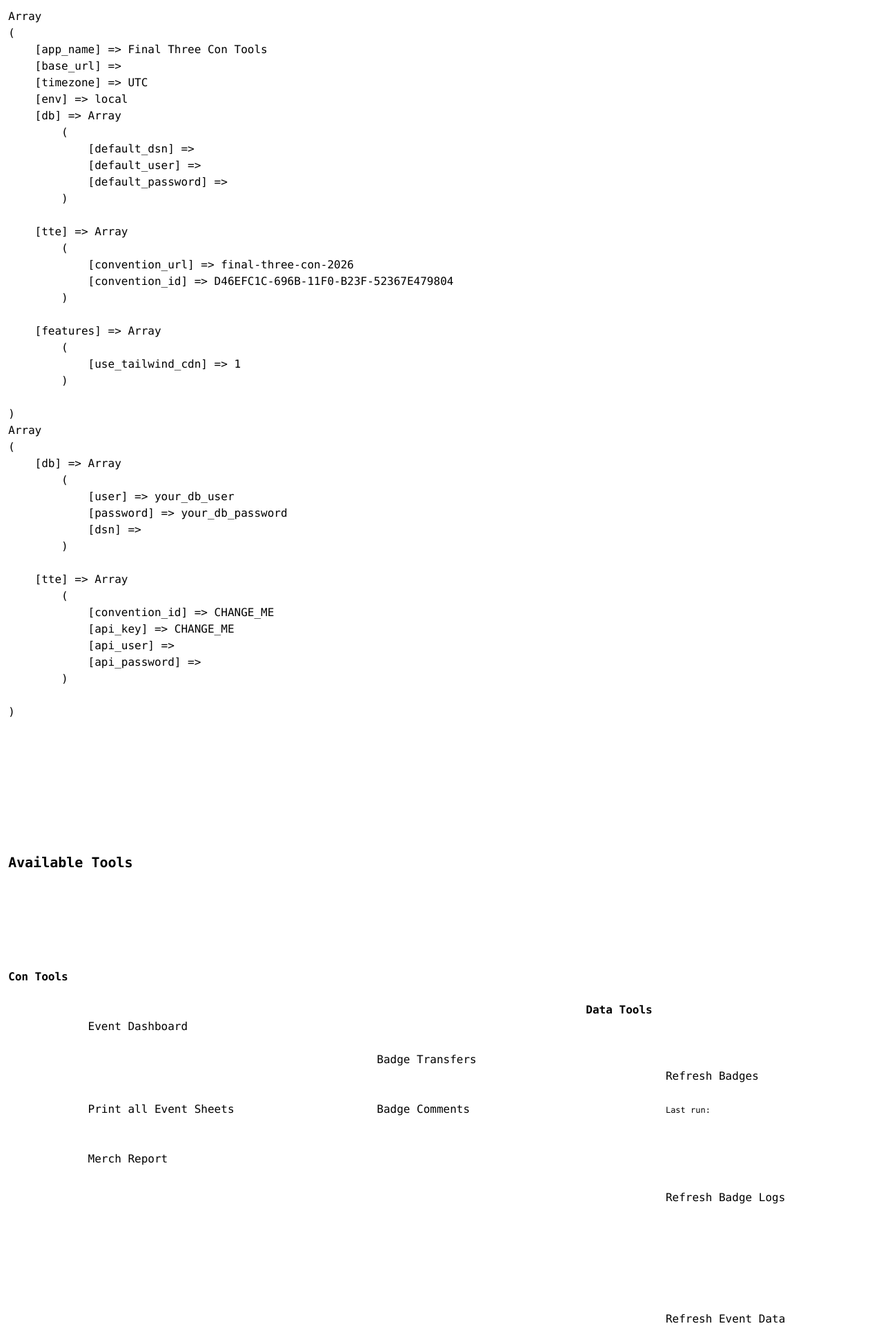
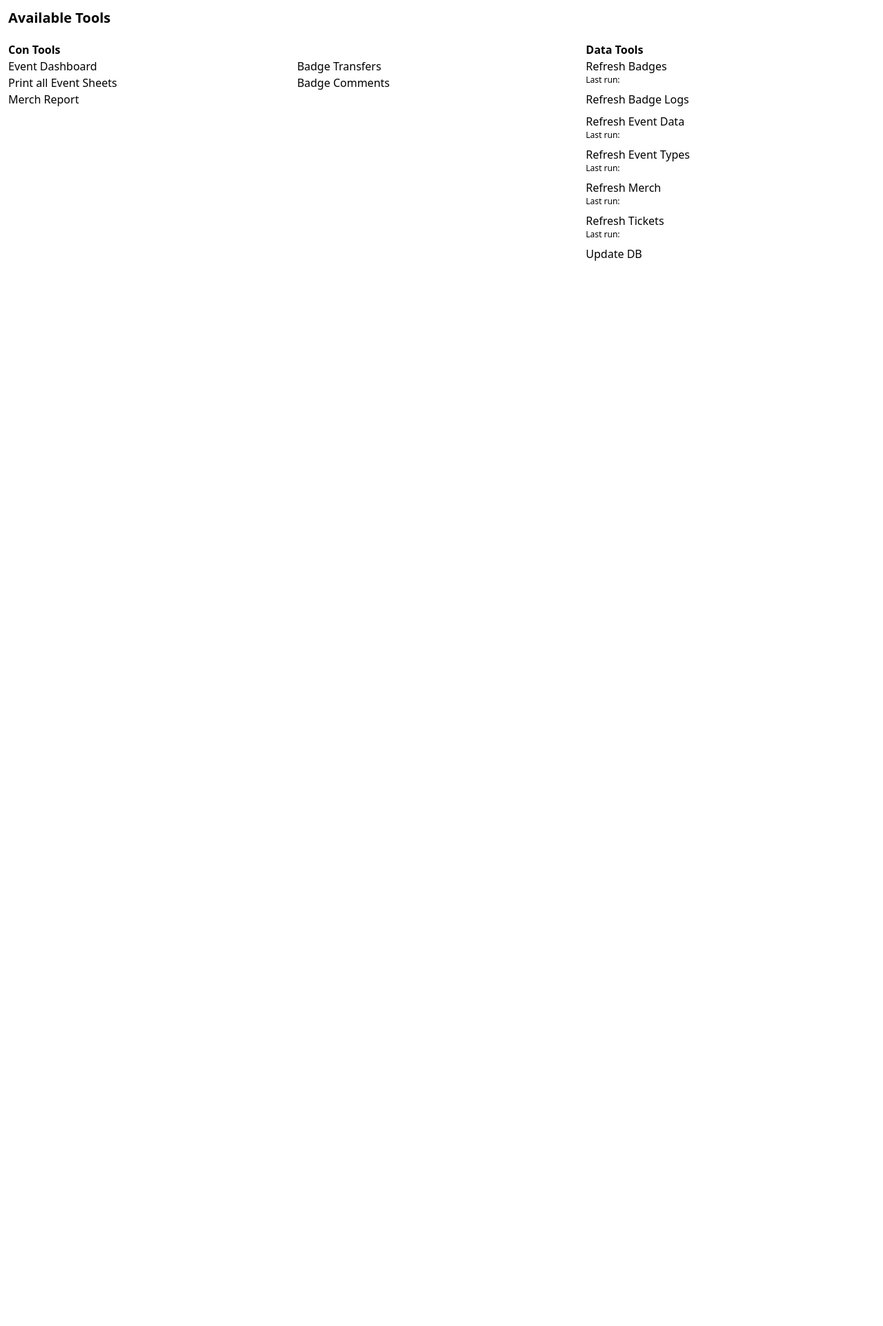
Before and after one commit to JeffVandenberg/finalthreecon, a PHP site: page /index.php in a window 1280 px wide. Shown: the top 1922 px of the page at 69% size. After the commit the page ends 378 px from the top, so only its background shows below. Run offline with PHP 8.4, Linux system fonts and the light colour scheme; some libraries are stand-ins or nearby versions.

Commit message:
Misc Updates

```diff
--- a/core/bootstrap.php
+++ b/core/bootstrap.php
@@ -7,7 +7,6 @@
  * - Applies timezone and error display based on environment
  */
 
-echo '<pre>';
 // Load Composer autoloader
 $autoloadPath = __DIR__ . '/../vendor/autoload.php';
 if (file_exists($autoloadPath)) {
@@ -28,12 +27,12 @@
 if (file_exists($appConfigPath)) {
     $__APP_CONFIG = require $appConfigPath;
 }
-print_r($__APP_CONFIG);
+
 $secretsPath = __DIR__ . '/../config/secrets.php';
 if (file_exists($secretsPath)) {
     $__APP_SECRETS = require $secretsPath;
 }
-print_r($__APP_SECRETS);
+
 // Dot-notation array getter
 if (!function_exists('clocktower_array_get')) {
     function clocktower_array_get(array $array, string $key, $default = null) {
--- a/refresh_badges.php
+++ b/refresh_badges.php
@@ -39,7 +39,6 @@
     // stuff into array
     $page++;
     $hasMoreData = ($eventData['result']['paging']['page_number'] != $eventData['result']['paging']['total_pages']);
-    echo "Getting more data<br />";
 }
 
 // do DB stuffs
```
